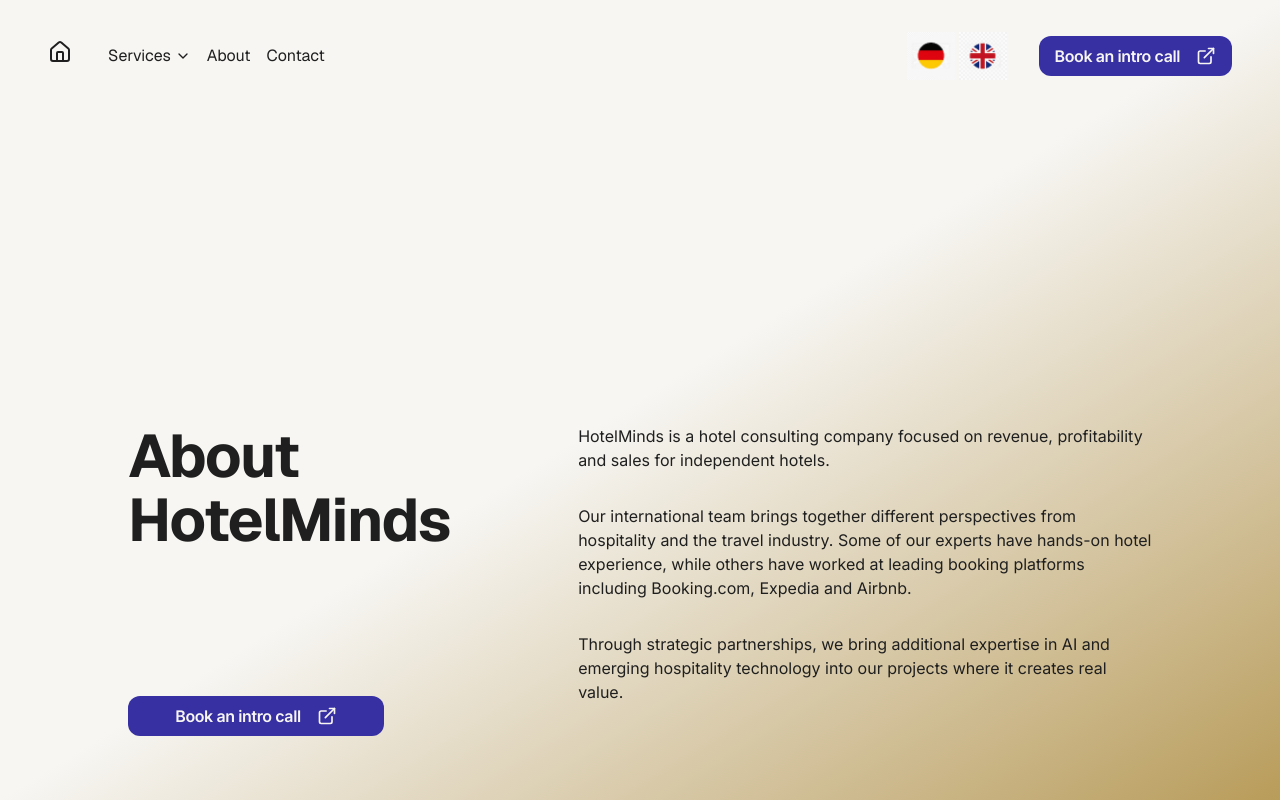
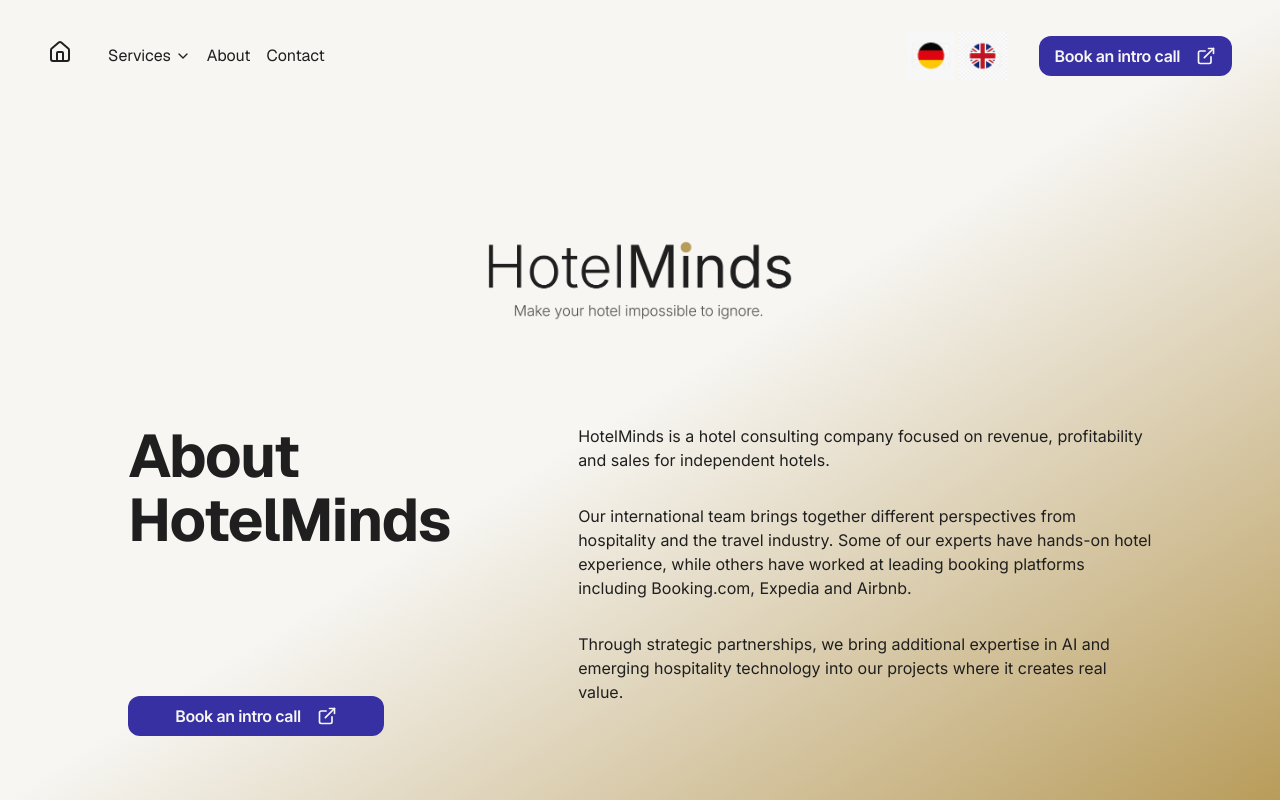
Before and after one commit to dscmari/hotelminds, a Next.js app: page /en/about in a window 1280 px wide. Shown: the top 800 px of the page. Built offline with nearby package versions, Linux system fonts and the light colour scheme.

Commit message:
add logo to /about

```diff
--- a/app/[locale]/about/page.tsx
+++ b/app/[locale]/about/page.tsx
@@ -16,6 +16,13 @@ export default async function page() {
   return (
     <div>
       <section className="px-4 md:px-16 lg:px-32 pt-32 lg:pt-48 min-h-screen flex flex-col items-center justify-end bg-linear-to-br from-[var(--color-offwhite)] via-[var(--color-offwhite)] to-[var(--color-gold)]">
+        <Image
+          src="/icons/HotelMinds_black_transparent_cropped.png"
+          alt="Logo hotelminds"
+          width={300}
+          height={100}
+          className="mx-auto w-64 xl:w-80 mb-12 xl:mb-24"
+        />
         <div className="flex flex-col xl:flex-row xl:gap-32 pb-16 lg::pb-24">
           <div className="flex flex-col justify-between">
             <div>
@@ -23,19 +30,14 @@ export default async function page() {
                 {hero.headline}
               </h1>
             </div>
-            <ContactBtn
-              className="hidden xl:flex md:max-w-64 mt-8 lg:mt-32"
-            />
+            <ContactBtn className="hidden xl:flex md:max-w-64 mt-8 lg:mt-32" />
           </div>
           <article className="flex flex-col lg:pt-8 xl:pt-0 gap-4 xl:gap-8 max-w-xl">
             <p className="dark:!text-charcoalDark">{hero.intro_1}</p>
             <p className="dark:!text-charcoalDark">{hero.intro_2}</p>
             <p className="dark:!text-charcoalDark">{hero.intro_3}</p>
           </article>
-          <ContactBtn
-
-            className="lg:hidden  md:max-w-64 mt-8 lg:mt-32"
-          />
+          <ContactBtn className="lg:hidden  md:max-w-64 mt-8 lg:mt-32" />
         </div>
       </section>
       <section className="px-4 md:px-16 lg:px-32 pt-12 lg:pt-32 xl:pt-48">
--- a/app/components/Hero.tsx
+++ b/app/components/Hero.tsx
@@ -15,13 +15,13 @@ export default function Hero({ data, contactBtn, className}: Props) {
       id="home"
       className={`min-h-screen flex flex-col items-center justify-end ${className}`}
     >
-      <div className="pb-16 md:pb-24 lg:pb-32  mx-4 md:mx-16 lg:mx-32">
+      <div className="pb-16 md:pb-24 xl:pb-32  mx-4 md:mx-16 lg:mx-32">
         <Image
           src="/icons/HotelMinds_black_transparent_cropped.png"
           alt="Logo hotelminds"
           width={300}
           height={100}
-          className="mx-auto lg:mx-0 w-80 xl:"
+          className="mx-auto lg:mx-0 w-48 lg:w-64 xl:w-80 xl:"
         />
         <h1 className="mt-8 !text-4xl/10 md:!text-5xl/14 xl:!text-6xl/16 max-w-4xl text-center lg:text-start dark:!text-charcoalDark">
           {data.headline}
--- a/app/components/navbar/desktop/DesktopNavbar.tsx
+++ b/app/components/navbar/desktop/DesktopNavbar.tsx
@@ -54,7 +54,7 @@ export default function DesktopNavbar({
             height={60}
           />
         </Link> */}
-        <Link href={"/"}>
+        <Link href={"/"} className="cursor-pointer">
           <Home className="shrink-0 text-charcoalDark mb-2" />
         </Link>
 
```
